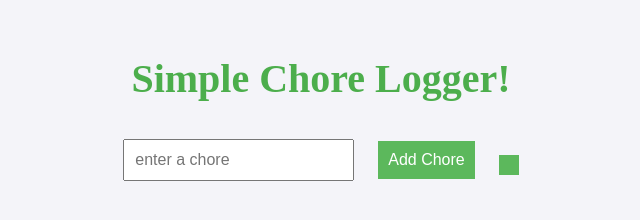
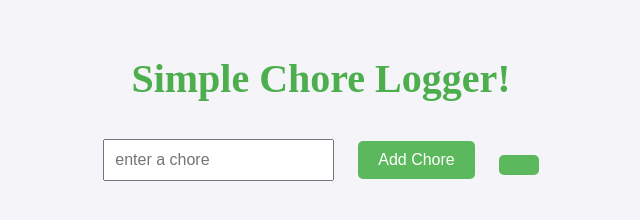
Before and after one commit to sruthidacherla/ChoreTracker, a plain HTML site: page index.html in a window 1280 px wide. Shown: the whole page, without its empty margins (319-959 px from the left). Drawn offline with Linux system fonts and the light colour scheme.

Commit message:
Update index.html

```diff
--- a/index.html
+++ b/index.html
@@ -24,7 +24,11 @@
             background-color: #5cb85c;
             color: white;
             border: none;
+            outline: none;
             cursor: pointer;
+            padding: 10px 20px;
+            font-size: 16px;
+            border-radius: 5px;
         }
 
         button:hover {
```
